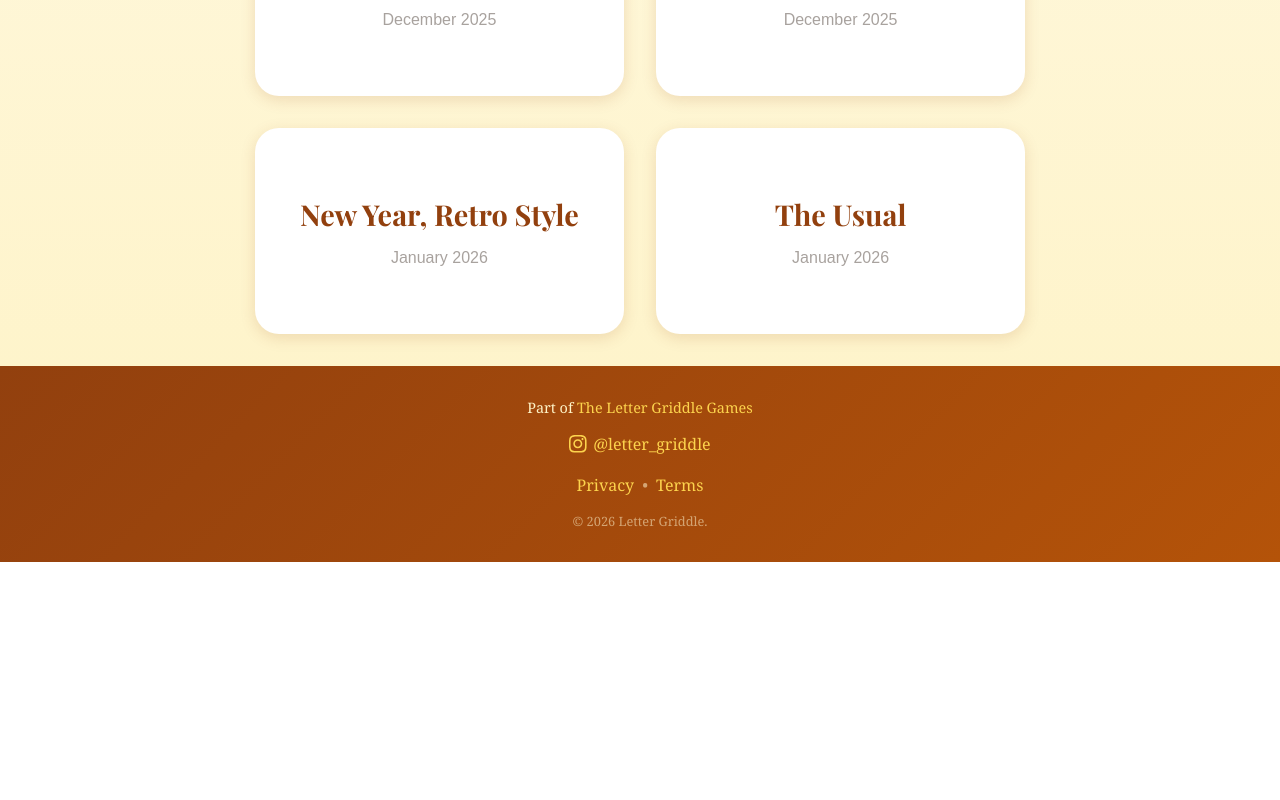
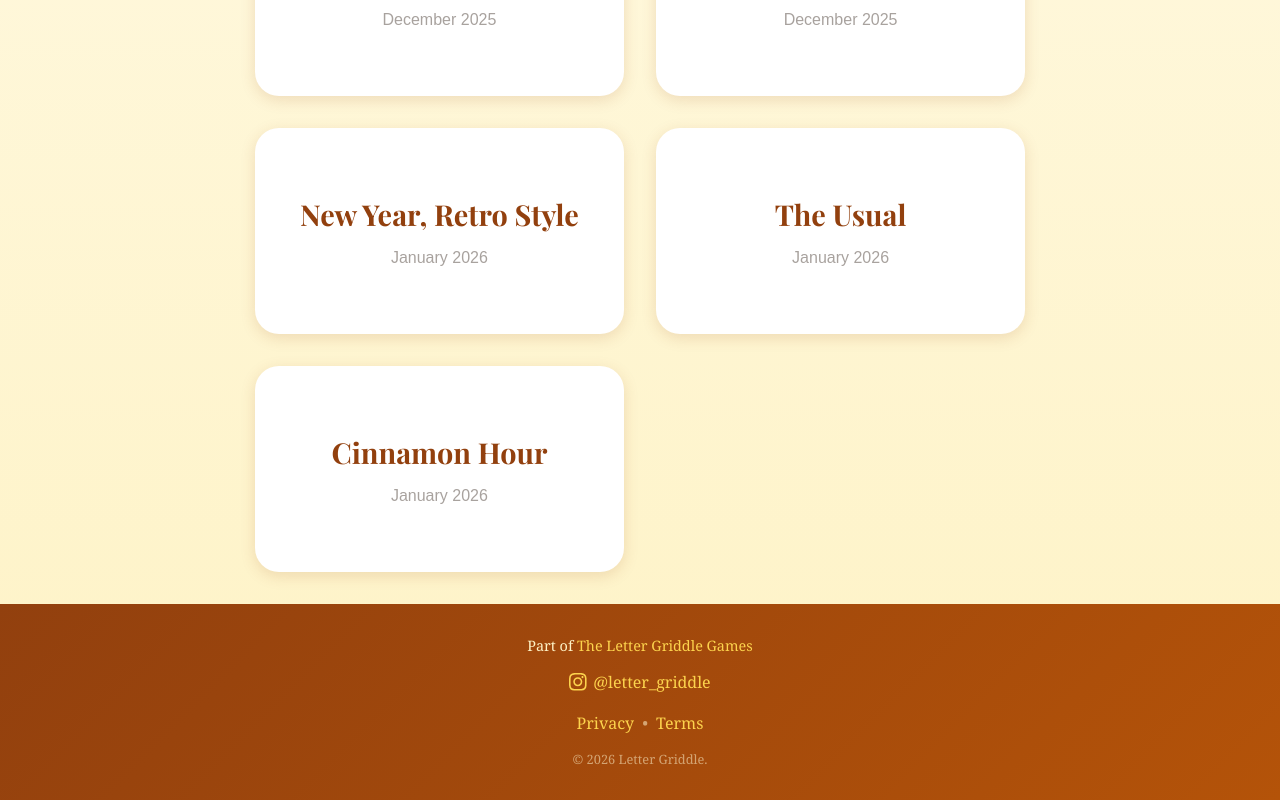
Before and after one commit to lauriegriddle/lettergriddlecafe, a Next.js app: page / in a window 1280 px wide. Shown: the part 724-1524 px from the top of the page. Before the commit the page ends 1286 px from the top, so only its background shows below. Built offline with nearby package versions, Linux system fonts and the light colour scheme.

Commit message:
Add Cinnamon Hour story and Spice puzzle

```diff
--- a/app/page.js
+++ b/app/page.js
@@ -157,6 +157,28 @@ const stories = [
       'Savoring the ambiance of the cozy cafe and the anticipation of gathering with good friends, Laurel\'s words swirl into the sensory offerings of the Letter Griddle Cafe, as another pleasant layer of the moment.'
     ],
     closing: 'Friends, we hope you too will savor moments of anticipation.'
+  },
+  {
+    id: 'cinnamon-hour',
+    title: 'Cinnamon Hour',
+    subtitle: '🥞 Spice Things Up',
+    date: 'January 2026',
+    locked: false,
+    content: [
+      '"Hey, everyone! 😀 Setting up the trivia station," Taylor texts the group wondering if anyone would even have time to read the message.',
+      '"Hi, Taylor! ☕️ Cinnamon Hour is under control. We need an eight letter word for \'a popular winter spice from the inner bark of tropical trees,\' the revealed letter is an n," Mr. or Mrs. Lindsay responds.',
+      '"We are here, too! By Jukebox! 🎵 Wave so we can find you! 👋" Jennie texts, as Isaac quietly concurs.',
+      '"See you soon, still working on a five letter word with the hint \'aromatic substance used to flavor sweet or savory food 🤔\'", Sarah shares.',
+      '"Mom and Laurel are working on the cinnamon pancakes. 🥞 I\'m helping out with the coffee counter! Come see me when you get to the cafe! 🤩" Josie lets the group know.',
+      'Taking off her Letter Griddle apron, Laurel pauses to gather her thoughts.',
+      '✔️ Cinnamon pancakes. Thanks to Josephine\'s help.',
+      '✔️ Coffee counter. Josie knows what to do.',
+      '✔️ Music. Jennie knows music keeps Isaac from barking.',
+      '✔️ Trivia station. Taylor ensures the technology is user-friendly.',
+      '✔️ Working the room. The Lindsays know everyone at the Letter Griddle Cafe, and in Griddle Falls, for that matter.',
+      'Putting on her trivia night emcee headset and mic, Laurel announces, "Cinnamon hour guests, enjoy your pancakes and coffee, and take a look at the trivia screen…let\'s see if we can solve this puzzle."'
+    ],
+    closing: 'Friends, it\'s Cinnamon Hour somewhere, so enjoy solving this puzzle.'
   }
 ];
 
@@ -256,6 +278,21 @@ const puzzles = {
       { pos: 4, letter: 'T' }
     ],
     didYouKnow: 'Anticipating something fun triggers your brain to release dopamine, creating "anticipatory joy." Studies show this waiting period can sometimes feel more pleasurable than the event itself. Your mind replays positive scenarios, turning the buildup into a bonus reward!'
+  },
+  'cinnamon-hour': {
+    id: 'cinnamon-hour',
+    title: 'Spice',
+    category: 'Spice',
+    words: ['BARK', 'SWEET', 'SAVORY', 'PANCAKE', 'CINNAMON'],
+    hints: ['Outer layer of a tree', 'Sugary taste', 'Salty or spicy, not sweet', 'Griddle breakfast favorite', 'Popular winter spice from tropical tree bark'],
+    revealed: [
+      { pos: 0, letter: 'B' },
+      { pos: 1, letter: 'W' },
+      { pos: 2, letter: 'V' },
+      { pos: 2, letter: 'N' },
+      { pos: 3, letter: 'N' }
+    ],
+    didYouKnow: 'Cinnamon is known for boosting brain activity and its antioxidant properties. It enhances both sweet and savory dishes. Those rolled sticks? They\'re called quills!'
   }
 };
 
```
